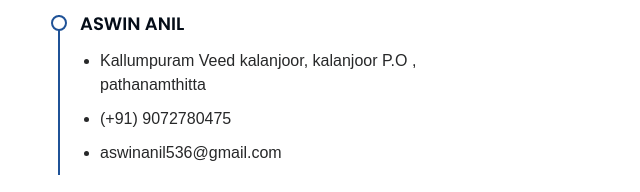
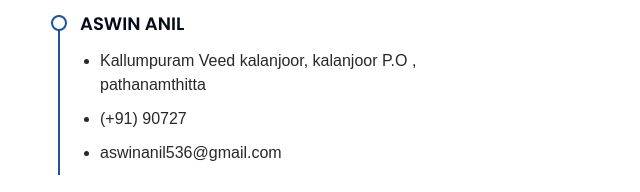
Before and after one commit to Aswinjerrytechy/Aswinjerrytechy, a plain HTML site: page index.html in a window 1280 px wide. Shown: the part 2159-2351 px from the top of the page, 254-894 px from the left. Drawn offline with Linux system fonts and the light colour scheme.

Commit message:
Update index.html

```diff
--- a/index.html
+++ b/index.html
@@ -210,7 +210,7 @@
               <p><em></em></p>
               <ul>
                 <li>Kallumpuram Veed kalanjoor, kalanjoor P.O , pathanamthitta</li>
-                <li>(+91) 9072780475</li>
+                <li>(+91) 90727</li>
                 <li>aswinanil536@gmail.com</li>
               </ul>
             </div>
```
